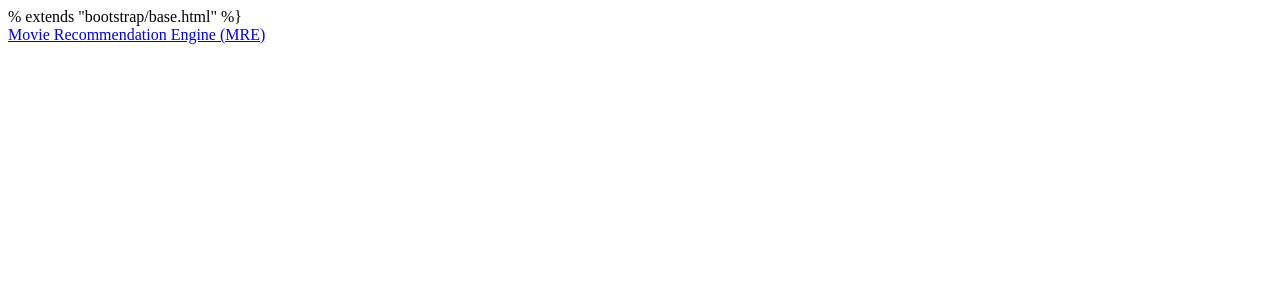
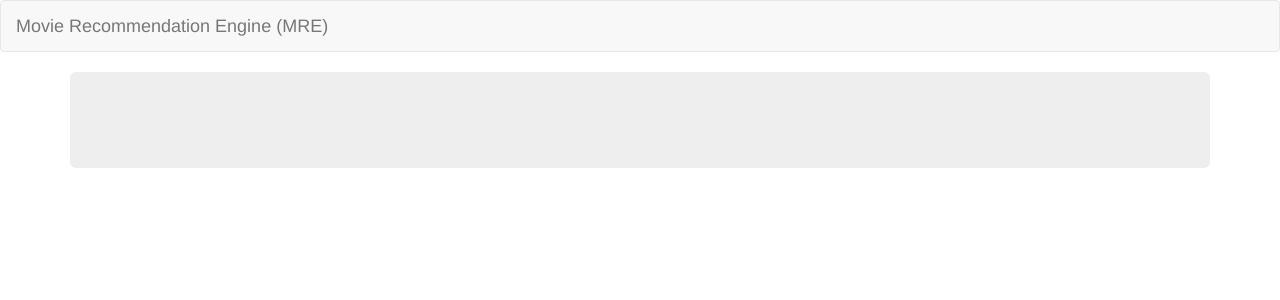
Before and after one commit to rohitramkumar/Movie-Recommender, a Flask app: template templates/base.html in a window 1280 px wide. Shown: the top 300 px of the page. Run offline with Flask 2, Linux system fonts and the light colour scheme; the template is opened without the code that fills it, so the values that code supplies are empty; some libraries are stand-ins or nearby versions.

Commit message:
Adding bootstrap 2

```diff
--- a/templates/base.html
+++ b/templates/base.html
@@ -1,4 +1,4 @@
-% extends "bootstrap/base.html" %}
+{% extends "bootstrap/base.html" %}
 
 {% block body %}
 {% block navbar %}
```
